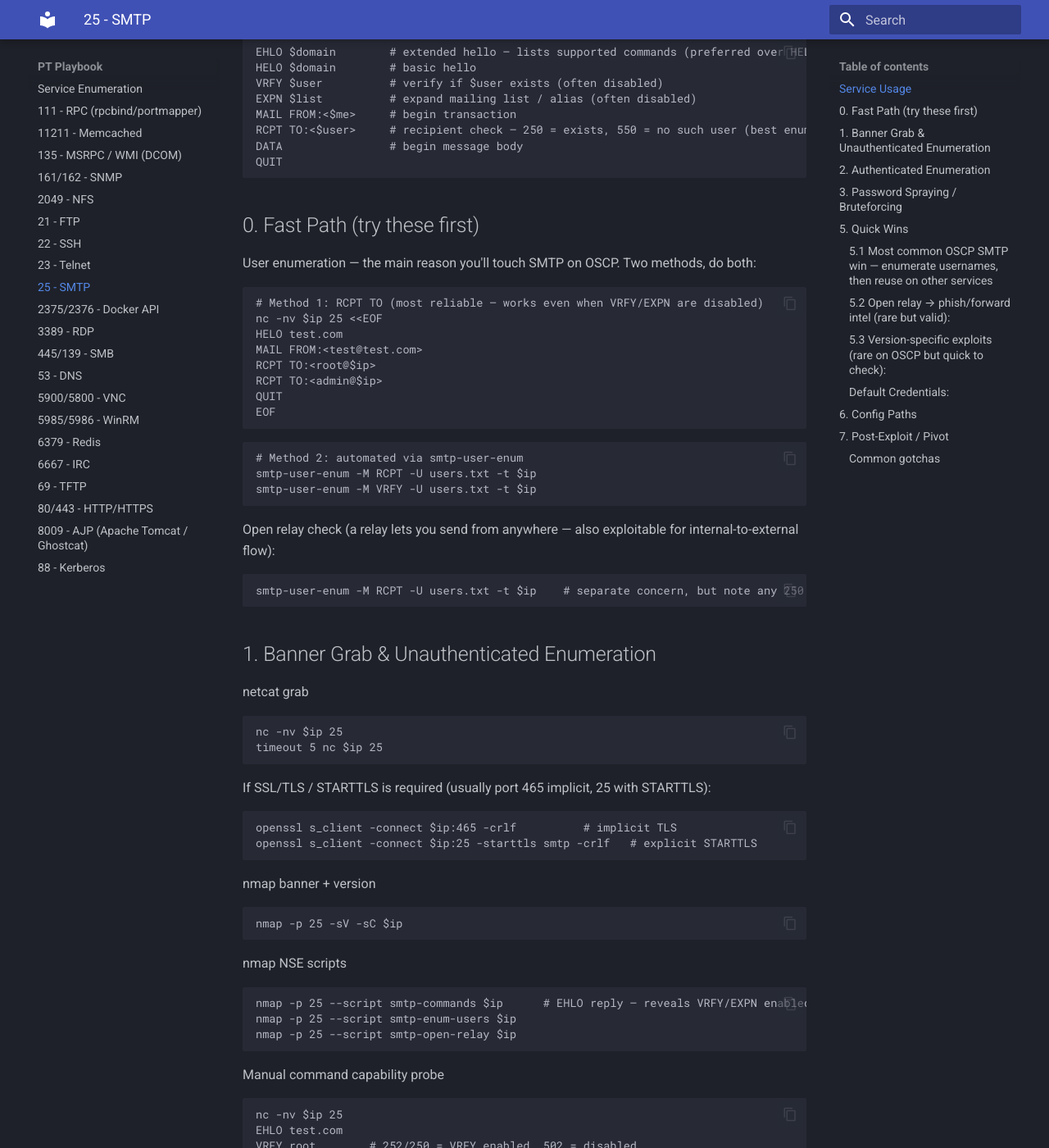
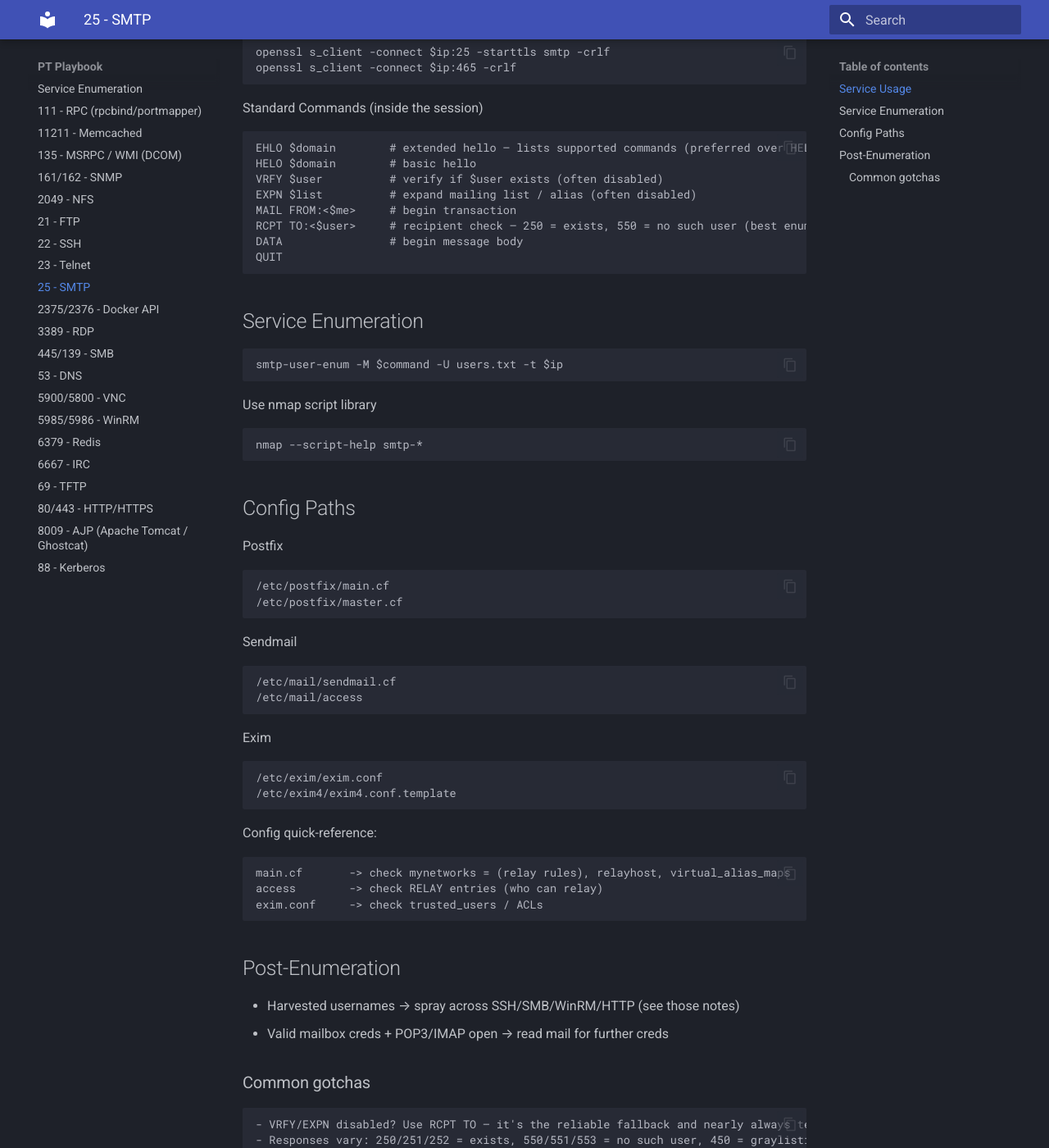
Before and after one commit to stafford-m/pt-playbook, an MkDocs documentation site: the page built from docs/25-smtp.md, in a window 1280 px wide and 1400 px high, scrolled down 326 px. Shown: the whole window at 82% size. Built offline with MkDocs 1.6.1 and Material for MkDocs 9.7.7, drawn with Linux system fonts in a browser that asks for light colours; some of the changed text lies outside the part shown.

Commit message:
updated smtp

````diff
--- a/docs/25-smtp.md
+++ b/docs/25-smtp.md
@@ -5,6 +5,12 @@
 Connect manually (control channel)
 ```bash
 nc -nv $ip 25
+```
+
+With SSL
+```bash
+openssl s_client -connect $ip:25 -starttls smtp -crlf
+openssl s_client -connect $ip:465 -crlf
 ```
 Standard Commands (inside the session)
 ```bash
@@ -18,145 +24,18 @@ DATA                # begin message body
 QUIT
 ```
 
-## 0. Fast Path (try these first)
-
-User enumeration — the main reason you'll touch SMTP on OSCP. Two methods, do both:
+## Service Enumeration
 
 ```bash
-# Method 1: RCPT TO (most reliable — works even when VRFY/EXPN are disabled)
-nc -nv $ip 25 <<EOF
-HELO test.com
-MAIL FROM:<test@test.com>
-RCPT TO:<root@$ip>
-RCPT TO:<admin@$ip>
-QUIT
-EOF
-```
-```bash
-# Method 2: automated via smtp-user-enum
-smtp-user-enum -M RCPT -U users.txt -t $ip
-smtp-user-enum -M VRFY -U users.txt -t $ip
+smtp-user-enum -M $command -U users.txt -t $ip
 ```
 
-Open relay check (a relay lets you send from anywhere — also exploitable for internal-to-external flow):
+Use nmap script library
 ```bash
-smtp-user-enum -M RCPT -U users.txt -t $ip    # separate concern, but note any 250 to all
+nmap --script-help smtp-*
 ```
 
-## 1. Banner Grab & Unauthenticated Enumeration
-
-netcat grab
-```bash
-nc -nv $ip 25
-timeout 5 nc $ip 25
-```
-
-If SSL/TLS / STARTTLS is required (usually port 465 implicit, 25 with STARTTLS):
-```bash
-openssl s_client -connect $ip:465 -crlf          # implicit TLS
-openssl s_client -connect $ip:25 -starttls smtp -crlf   # explicit STARTTLS
-```
-
-nmap banner + version
-```bash
-nmap -p 25 -sV -sC $ip
-```
-
-nmap NSE scripts
-```bash
-nmap -p 25 --script smtp-commands $ip      # EHLO reply — reveals VRFY/EXPN enabled, auth methods, size limits
-nmap -p 25 --script smtp-enum-users $ip
-nmap -p 25 --script smtp-open-relay $ip
-```
-
-Manual command capability probe
-```bash
-nc -nv $ip 25
-EHLO test.com
-VRFY root        # 252/250 = VRFY enabled, 502 = disabled
-EXPN root        # 250 = enabled
-```
-
-## 2. Authenticated Enumeration
-
-*Auth is rarely the point on OSCP SMTP — you usually have no creds. If you do (AUTH LOGIN/PLAIN offered), you can use it to relay, enumerate internal users, or read mail via a mail client.*
-
-Enumerate internal users when authenticated (sends mail to reveal valid addresses)
-```bash
-smtp-user-enum -M RCPT -U users.txt -t $ip
-```
-
-Auth support check (base64 the creds for AUTH LOGIN/PLAIN)
-```bash
-nc -nv $ip 25
-EHLO test.com
-AUTH LOGIN            # 334 = supported; then send base64(user), base64(pass)
-```
-
-Read mailbox (if creds are valid and POP3/IMAP is also open):
-```bash
-telnet $ip 110        # POP3
-USER $user
-PASS $pw
-LIST
-RETR 1
-```
-
-Check if the mail server accepts and forwards (possible intel/relay)
-```bash
-nc -nv $ip 25 <<EOF
-EHLO test.com
-MAIL FROM:<me@test.com>
-RCPT TO:<target@$ip>
-DATA
-Subject: test
-
-probe
-.
-QUIT
-EOF
-```
-
-## 3. Password Spraying / Bruteforcing
-
-*Last resort — SMTP brute force is rare on OSCP. Only after you've tried null/default and gathered usernames.*
-
-Spray usernames against a password
-```bash
-hydra -L users.txt -p 'Spring2026!' -t 4 smtp://$ip
-```
-
-Brute force
-```bash
-hydra -L users.txt -P pass.txt -t 4 smtp://$ip
-```
-
-## 5. Quick Wins
-
-### 5.1 Most common OSCP SMTP win — enumerate usernames, then reuse on other services
-```bash
-smtp-user-enum -M RCPT -U /usr/share/wordlists/SecLists/Usernames/Names/names.txt -t $ip > smtp_users.txt
-# → feed smtp_users.txt into SSH/SMB/WinRM/HTTP password spraying
-```
-
-### 5.2 Open relay → phish/forward intel (rare but valid):
-```bash
-nmap -p 25 --script smtp-open-relay $ip
-# If open: can send arbitrary mail, sometimes used for internal-to-external or spoofing.
-```
-
-### 5.3 Version-specific exploits (rare on OSCP but quick to check):
-```bash
-# Check version string in banner, then searchsploit for <version>
-searchsploit <mail-server-name> <version>
-```
-
-### Default Credentials:
-```
-(none meaningful for SMTP itself — SMTP auth creds reuse from other services)
-```
-
-## 6. Config Paths
+## Config Paths
 
 Postfix
 ```text
@@ -181,11 +60,10 @@ access        -> check RELAY entries (who can relay)
 exim.conf     -> check trusted_users / ACLs
 ```
 
-## 7. Post-Exploit / Pivot
+## Post-Enumeration
 
 - Harvested usernames → spray across SSH/SMB/WinRM/HTTP (see those notes)
-- Valid mailbox creds + POP3/IMAP open → read mail for further creds (see POP3/IMAP notes)
-- SMTP open relay → internal phishing / email-based RCE chain (rare)
+- Valid mailbox creds + POP3/IMAP open → read mail for further creds
 
 ### Common gotchas
 ```text
````
